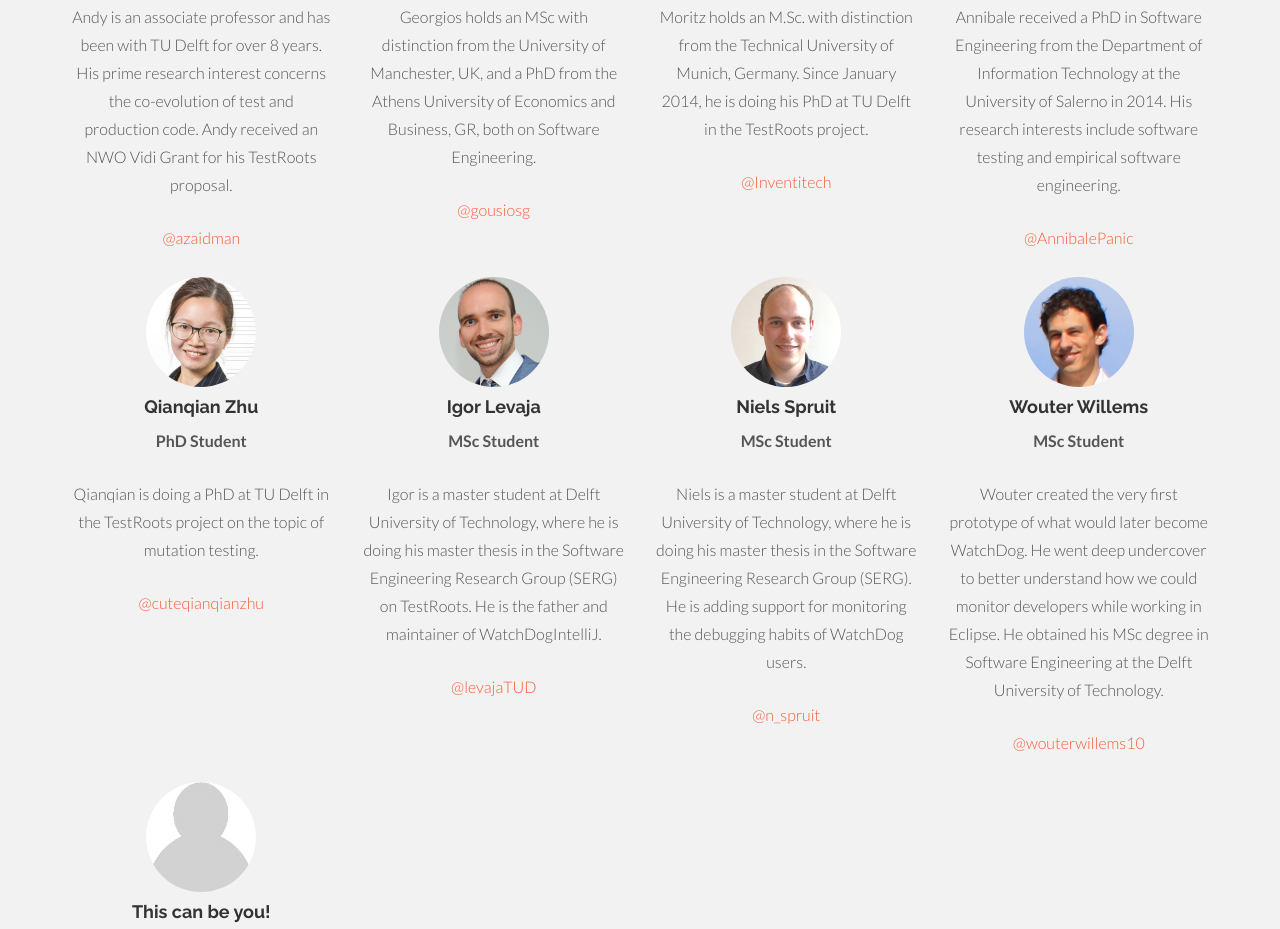
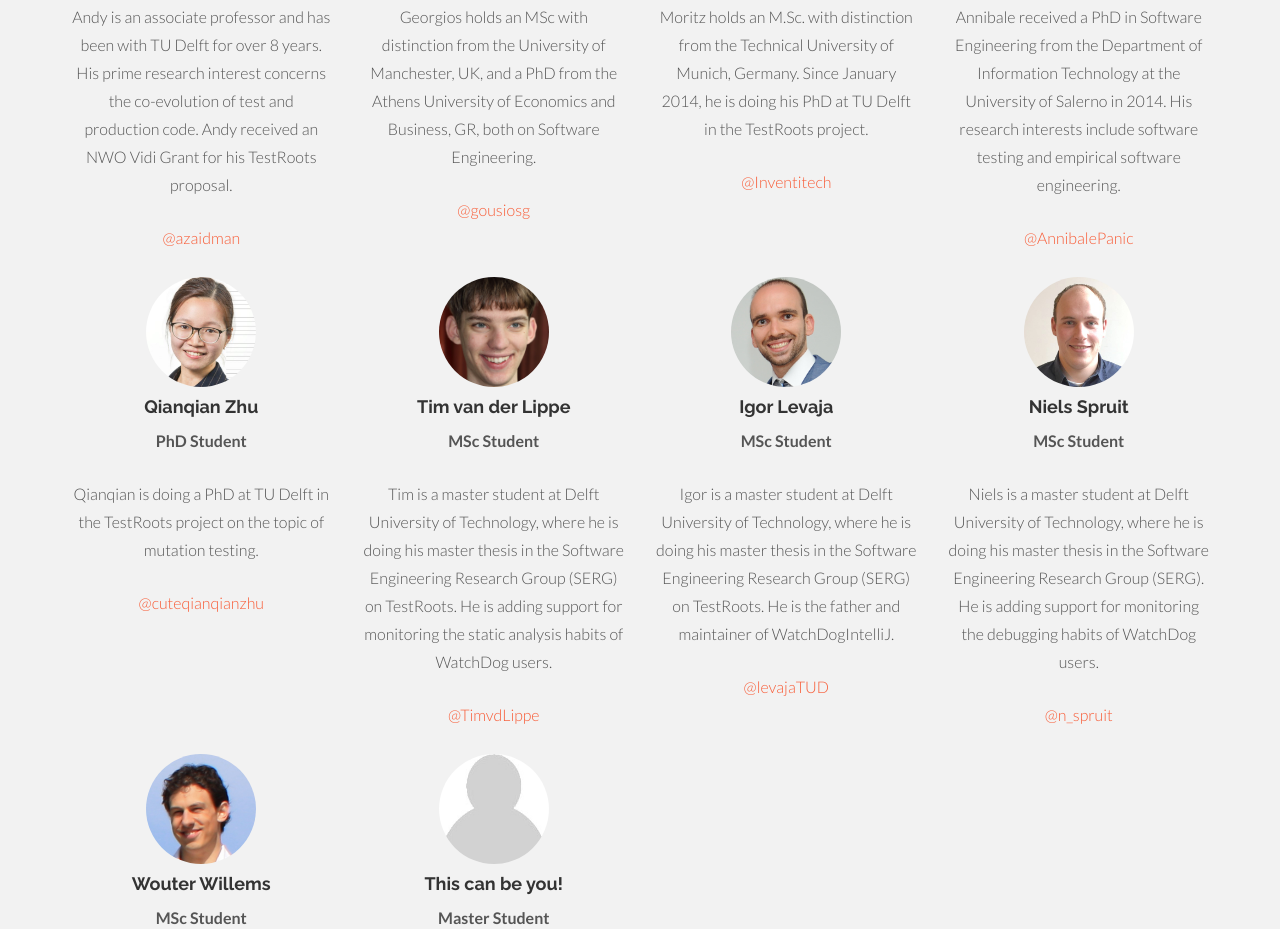
Before and after one commit to Inventitech/testroots-website, a plain HTML site: page about.html in a window 1280 px wide. Shown: the part 513-1442 px from the top of the page. Drawn offline with nearby package versions, Linux system fonts and the light colour scheme.

Commit message:
Add team member Tim van der Lippe to about page

```diff
--- a/about.html
+++ b/about.html
@@ -111,7 +111,15 @@
 			  <p><a href="https://twitter.com/cuteqianqianzhu">@cuteqianqianzhu</a></p>
 			</div><!-- col-lg-3 -->
 
-	  		<div class="col-lg-3">
+      <div class="col-lg-3">
+			  <img class="img-circle" src="assets/img/tim.jpg" width="110" height="110" alt="">
+			  <h4>Tim van der Lippe</h4>
+			  <p><b>MSc Student</b></p>
+			  <p>Tim is a master student at Delft University of Technology, where he is doing his master thesis in the Software Engineering Research Group (SERG) on TestRoots. He is adding support for monitoring the static analysis habits of WatchDog users.</p>
+			  <p><a href="https://twitter.com/TimvdLippe">@TimvdLippe</a></p>
+			</div><!-- col-lg-3 -->
+
+  		<div class="col-lg-3">
 			  <img class="img-circle" src="assets/img/igor.jpg" width="110" height="110" alt="">
 			  <h4>Igor Levaja</h4>
 			  <p><b>MSc Student</b></p>
@@ -119,7 +127,7 @@
 			  <p><a href="https://twitter.com/levajaTUD">@levajaTUD</a></p>
 			</div><!-- col-lg-3 -->
 
-	  		<div class="col-lg-3">
+  		<div class="col-lg-3">
 			  <img class="img-circle" src="assets/img/niels.jpg" width="110" height="110" alt="">
 			  <h4>Niels Spruit</h4>
 			  <p><b>MSc Student</b></p>
```
Also changed, not shown: assets/img/tim.jpg (added).
